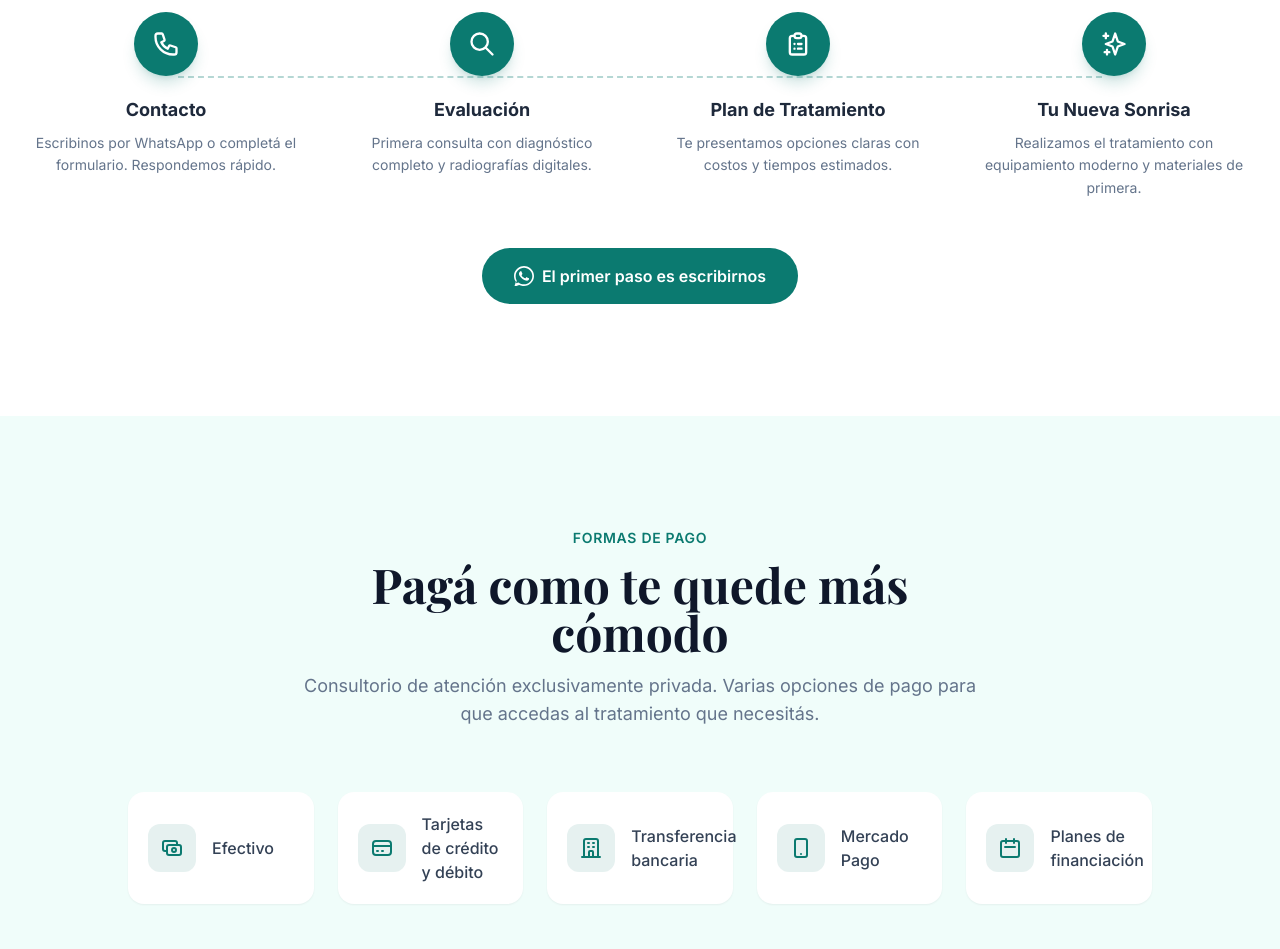
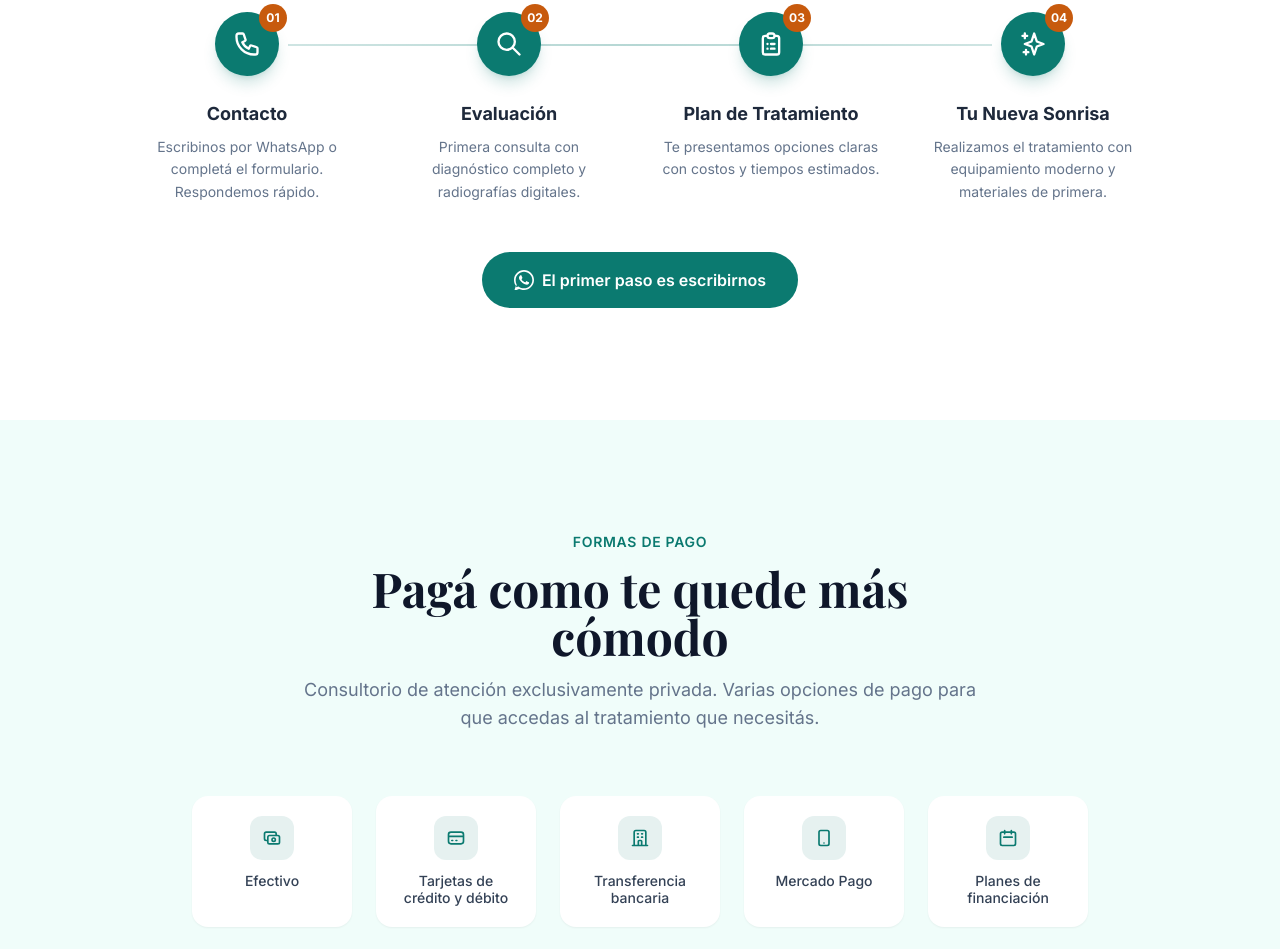
Before and after one commit to marianoogimenez/guidoarlettaz, an Astro site: page / in a window 1280 px wide. Shown: the part 5576-6525 px from the top of the page. Built offline with nearby package versions, Linux system fonts and the light colour scheme; Astro itself is replaced by a stand-in of ours; a web font is replaced by a local one.

Commit message:
Redesign PaymentMethods and Process section layouts
PaymentMethods: switch to flex-wrap centered vertical cards with smaller icons.
Process: add coral step number badges, gradient connector line, and constrained description widths.

Co-Authored-By: Claude Opus 4.6 <noreply@anthropic.com>

```diff
--- a/src/components/PaymentMethods.astro
+++ b/src/components/PaymentMethods.astro
@@ -19,37 +19,37 @@ const mediosDePago = [
         Consultorio de atención exclusivamente privada. Varias opciones de pago para que accedas al tratamiento que necesitás.
       </p>
     </div>
-    <div class="grid sm:grid-cols-2 lg:grid-cols-5 gap-6 max-w-5xl mx-auto">
+    <div class="flex flex-wrap justify-center gap-4 sm:gap-6 max-w-4xl mx-auto">
       {mediosDePago.map((m) => (
-        <div class="bg-white rounded-2xl p-4 sm:p-5 shadow-sm hover:shadow-md transition-shadow flex items-center gap-4">
-          <div class="w-12 h-12 rounded-xl bg-teal-primary/10 flex items-center justify-center text-teal-primary shrink-0">
+        <div class="bg-white rounded-2xl px-6 py-5 shadow-sm hover:shadow-md transition-shadow flex flex-col items-center gap-3 w-36 sm:w-40">
+          <div class="w-11 h-11 rounded-xl bg-teal-primary/10 flex items-center justify-center text-teal-primary">
             {m.icon === "cash" && (
-              <svg class="w-6 h-6" fill="none" viewBox="0 0 24 24" stroke="currentColor" stroke-width="2">
+              <svg class="w-5 h-5" fill="none" viewBox="0 0 24 24" stroke="currentColor" stroke-width="2">
                 <path stroke-linecap="round" stroke-linejoin="round" d="M17 9V7a2 2 0 00-2-2H5a2 2 0 00-2 2v6a2 2 0 002 2h2m2 4h10a2 2 0 002-2v-6a2 2 0 00-2-2H9a2 2 0 00-2 2v6a2 2 0 002 2zm7-5a2 2 0 11-4 0 2 2 0 014 0z" />
               </svg>
             )}
             {m.icon === "card" && (
-              <svg class="w-6 h-6" fill="none" viewBox="0 0 24 24" stroke="currentColor" stroke-width="2">
+              <svg class="w-5 h-5" fill="none" viewBox="0 0 24 24" stroke="currentColor" stroke-width="2">
                 <path stroke-linecap="round" stroke-linejoin="round" d="M3 10h18M7 15h1m4 0h1m-7 4h12a3 3 0 003-3V8a3 3 0 00-3-3H6a3 3 0 00-3 3v8a3 3 0 003 3z" />
               </svg>
             )}
             {m.icon === "bank" && (
-              <svg class="w-6 h-6" fill="none" viewBox="0 0 24 24" stroke="currentColor" stroke-width="2">
+              <svg class="w-5 h-5" fill="none" viewBox="0 0 24 24" stroke="currentColor" stroke-width="2">
                 <path stroke-linecap="round" stroke-linejoin="round" d="M19 21V5a2 2 0 00-2-2H7a2 2 0 00-2 2v16m14 0h2m-2 0h-5m-9 0H3m2 0h5M9 7h1m-1 4h1m4-4h1m-1 4h1m-5 10v-5a1 1 0 011-1h2a1 1 0 011 1v5m-4 0h4" />
               </svg>
             )}
             {m.icon === "mercadopago" && (
-              <svg class="w-6 h-6" fill="none" viewBox="0 0 24 24" stroke="currentColor" stroke-width="2">
+              <svg class="w-5 h-5" fill="none" viewBox="0 0 24 24" stroke="currentColor" stroke-width="2">
                 <path stroke-linecap="round" stroke-linejoin="round" d="M12 18h.01M8 21h8a2 2 0 002-2V5a2 2 0 00-2-2H8a2 2 0 00-2 2v14a2 2 0 002 2z" />
               </svg>
             )}
             {m.icon === "calendar" && (
-              <svg class="w-6 h-6" fill="none" viewBox="0 0 24 24" stroke="currentColor" stroke-width="2">
+              <svg class="w-5 h-5" fill="none" viewBox="0 0 24 24" stroke="currentColor" stroke-width="2">
                 <path stroke-linecap="round" stroke-linejoin="round" d="M8 7V3m8 4V3m-9 8h10M5 21h14a2 2 0 002-2V7a2 2 0 00-2-2H5a2 2 0 00-2 2v12a2 2 0 002 2z" />
               </svg>
             )}
           </div>
-          <span class="font-medium text-slate-700">{m.name}</span>
+          <span class="font-medium text-slate-700 text-sm text-center leading-tight">{m.name}</span>
         </div>
       ))}
     </div>
--- a/src/components/Process.astro
+++ b/src/components/Process.astro
@@ -18,12 +18,13 @@ const processSteps = [
         En cuatro pasos simples, transformamos tu sonrisa.
       </p>
     </div>
-    <div class="grid sm:grid-cols-2 lg:grid-cols-4 gap-8 relative">
+    <div class="grid sm:grid-cols-2 lg:grid-cols-4 gap-10 lg:gap-6 relative max-w-5xl mx-auto">
       <!-- Connecting line (desktop) -->
-      <div class="hidden lg:block absolute top-16 left-[12.5%] right-[12.5%] h-0 border-t-2 border-dashed border-teal-primary/30"></div>
-      {processSteps.map((step) => (
+      <div class="hidden lg:block absolute top-8 left-[calc(12.5%+32px)] right-[calc(12.5%+32px)] h-0.5 bg-gradient-to-r from-teal-primary/20 via-teal-primary/30 to-teal-primary/20"></div>
+      {processSteps.map((step, i) => (
         <div class="text-center relative">
-          <div class="w-16 h-16 rounded-full bg-teal-primary text-white text-2xl flex items-center justify-center mx-auto mb-5 relative z-10 shadow-lg shadow-teal-primary/20">
+          <div class="relative mx-auto mb-6 w-16 h-16">
+            <div class="w-16 h-16 rounded-full bg-teal-primary text-white flex items-center justify-center relative z-10 shadow-lg shadow-teal-primary/20">
               {step.id === "contacto" && (
                 <svg class="w-7 h-7" fill="none" viewBox="0 0 24 24" stroke="currentColor" stroke-width="2">
                   <path stroke-linecap="round" stroke-linejoin="round" d="M3 5a2 2 0 012-2h3.28a1 1 0 01.948.684l1.498 4.493a1 1 0 01-.502 1.21l-2.257 1.13a11.042 11.042 0 005.516 5.516l1.13-2.257a1 1 0 011.21-.502l4.493 1.498a1 1 0 01.684.949V19a2 2 0 01-2 2h-1C9.716 21 3 14.284 3 6V5z" />
@@ -45,8 +46,10 @@ const processSteps = [
                 </svg>
               )}
             </div>
+            <span class="absolute -top-2 -right-2 w-7 h-7 rounded-full bg-coral text-white text-xs font-bold flex items-center justify-center z-20">{step.num}</span>
+          </div>
           <h3 class="text-lg font-bold text-slate-800 mb-2">{step.title}</h3>
-          <p class="text-slate-500 text-sm leading-relaxed">{step.desc}</p>
+          <p class="text-slate-500 text-sm leading-relaxed max-w-[220px] mx-auto">{step.desc}</p>
         </div>
       ))}
     </div>
```
Lines whose indentation alone changed are shown as unchanged.
